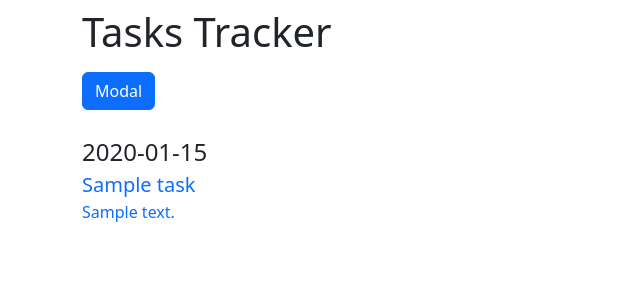
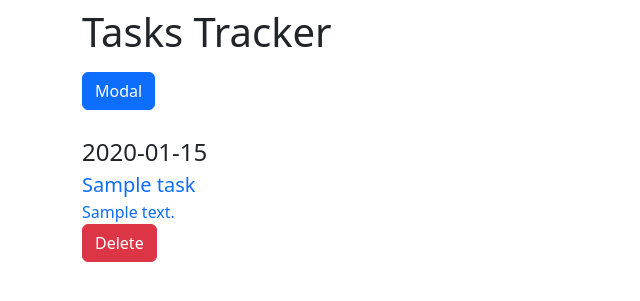
Before and after one commit to XoliqovAbdulbosit/Tracker, a Flask app: page /tasks in a window 1280 px wide. Shown: the top 301 px of the page, without its empty margins (0-640 px from the left). Run offline with Flask 3, Linux system fonts and the light colour scheme; tables that the repository leaves empty hold one stand-in row (values such as "Sample post").

Commit message:
Added delete for tasks

```diff
--- a/app.py
+++ b/app.py
@@ -1,5 +1,5 @@
 from datetime import datetime
-from flask import Flask, render_template, request
+from flask import Flask, render_template, request, redirect, url_for
 from sqlalchemy import create_engine, Column, Integer, Date, String
 from sqlalchemy.ext.declarative import declarative_base
 from sqlalchemy.orm import sessionmaker
@@ -74,5 +74,15 @@ def tasks():
     return render_template('tasks.html', tasks=tasks)
 
 
+@app.route('/tasks/delete/<int:id>', methods=['POST'])
+def delete_tasks(id):
+    session = Session()
+    if request.method == 'POST':
+        task = session.query(Task).get(id)
+        session.delete(task)
+        session.commit()
+    return redirect(url_for('tasks'))
+
+
 if __name__ == '__main__':
     app.run()
--- a/templates/tasks.html
+++ b/templates/tasks.html
@@ -16,6 +16,9 @@
                 <p class="fs-4 text-waring mb-0">{{ task.date }}</p>
                 <p class="fs-5 text-primary mb-0">{{ task.title }}</p>
                 <p class="fs-6 text-primary mb-0">{{ task.description }}</p>
+                <form action="/tasks/delete/{{ task.id }}" method="POST">
+                    <button type="submit" class="btn btn-danger">Delete</button>
+                </form>
             </div>
         {% endfor %}
     </div>
```
